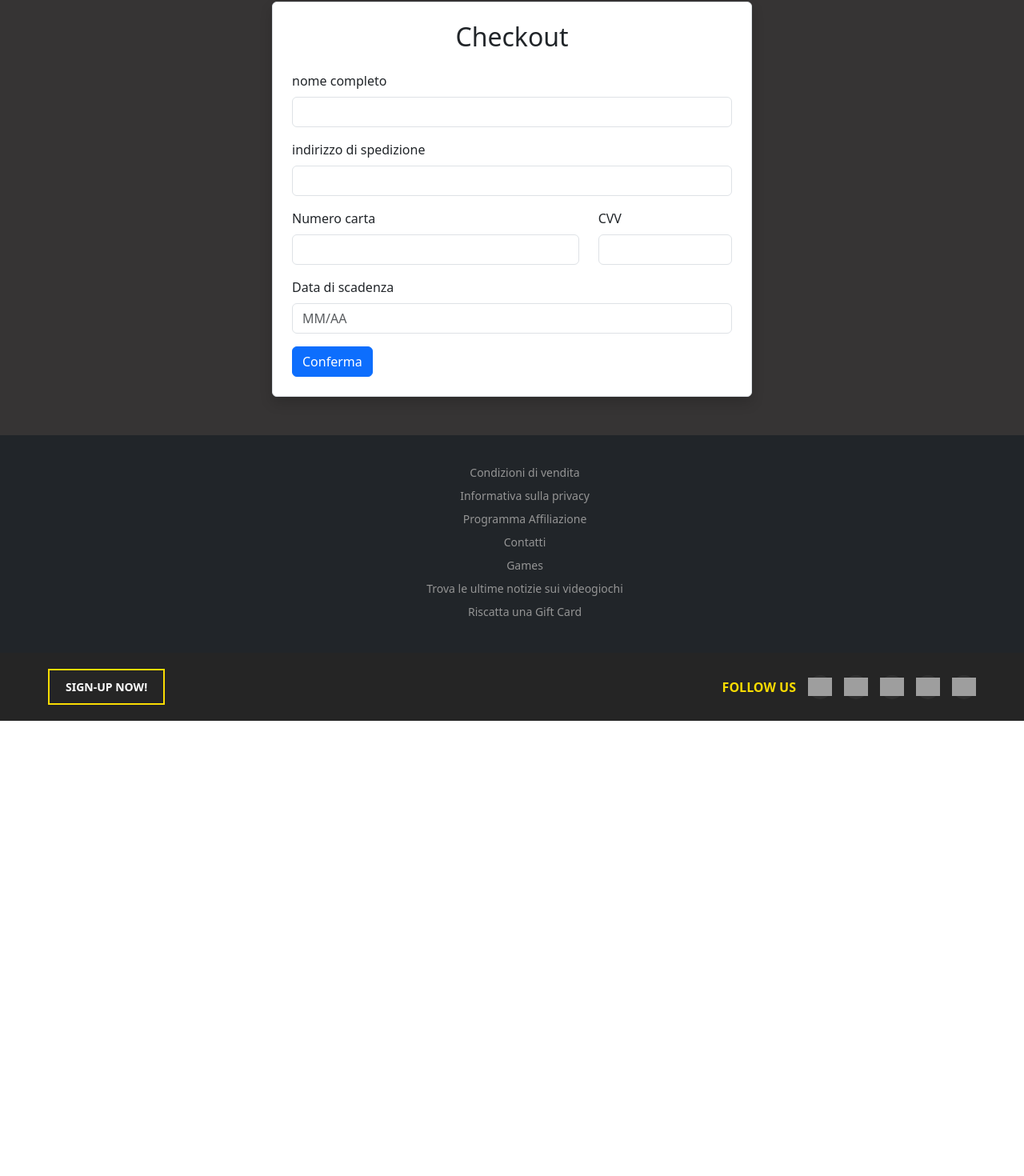
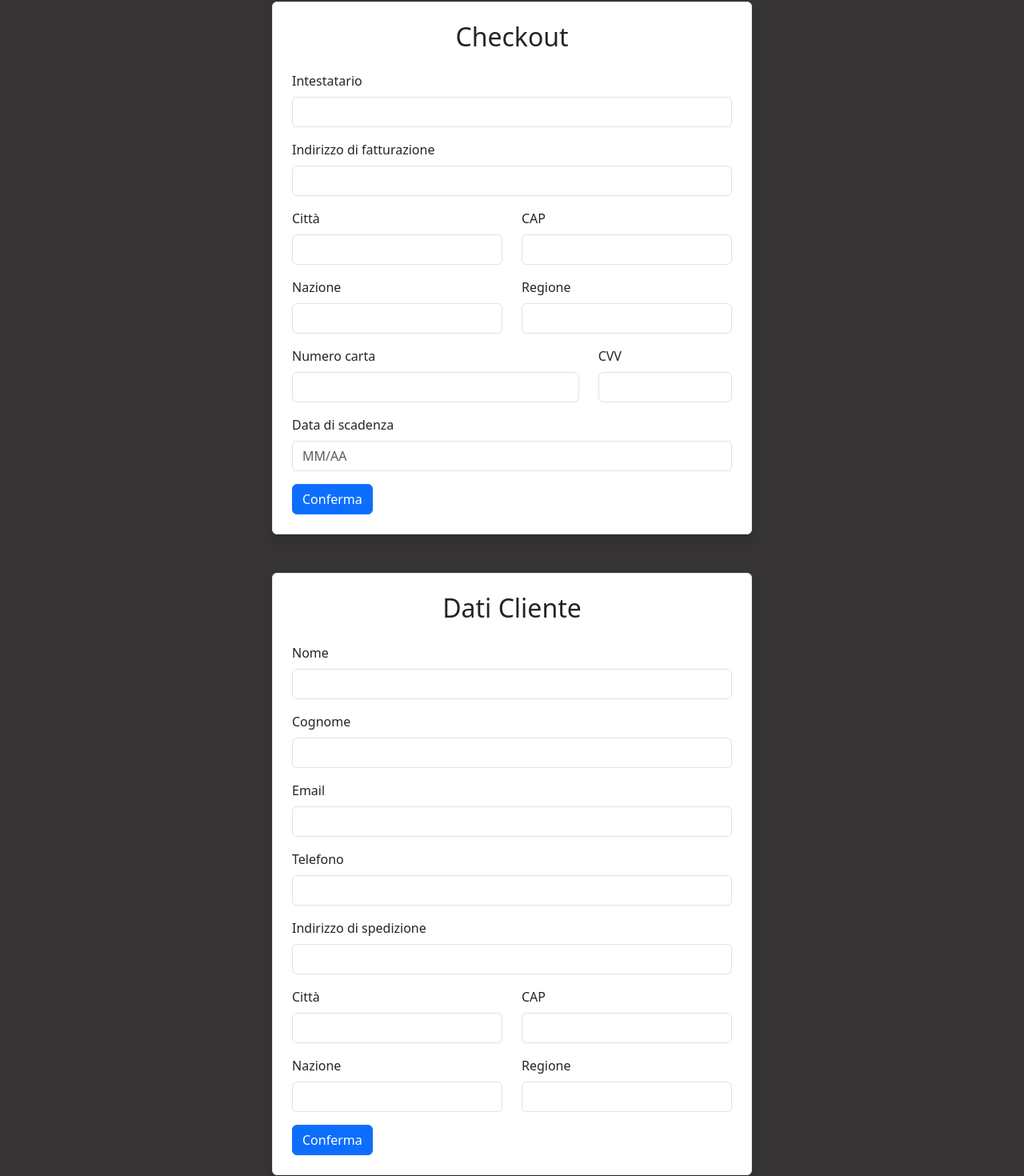
Before and after one commit to lorenzosalti/top-games-react, a React (Vite) app: page /checkout in a window 1280 px wide. Shown: the part 301-1771 px from the top of the page at 80% size. Before the commit the page ends 1202 px from the top, so only its background shows below. Built offline with nearby package versions, Linux system fonts and the light colour scheme; grey boxes are pictures that could not be loaded.

Commit message:
feat: enhance checkout form with billing and shipping details

```diff
--- a/src/pages/CheckOutPage.jsx
+++ b/src/pages/CheckOutPage.jsx
@@ -3,12 +3,28 @@ import { useContext } from "react";
 import GlobalContext from '../contexts/globalContext';
 
 const inizionalData = {
-    name: '',
-    address: '',
+    Intestatario: '',
+    address_billing: '',
+    city_billing: '',
+    postal_code_billing: '',
+    country_billing: '',
+    region_billing: '',
     cardNumber: '',
     cardCvv: '',
     cardExpiryDate: ''
 };
+
+const customersData = {
+    name: '',
+    surname: '',
+    email: '',
+    phone: '',
+    address_shipping: '',
+    city_shipping: '',
+    postal_code_shipping: '',
+    country_shipping: '',
+    region_shipping: ''
+}
 
 function Checkout() {
 
@@ -16,14 +32,25 @@ function Checkout() {
 
     const [validated, setValidated] = useState(false);
     const [formData, setFormData] = useState(inizionalData);
+    const [userData, setUserData] = useState(customersData);
     const [fieldErrors, setFieldErrors] = useState({});
     const formRef = useRef(null);
+    const userFormRef = useRef(null);
 
     function handleFormData(e) {
         const value =
             e.target.type === "checkbox" ? e.target.checked : e.target.value;
         setFormData((formData) => ({
             ...formData,
+            [e.target.name]: value,
+        }));
+    }
+
+    function handleUserData(e) {
+        const value =
+            e.target.type === "checkbox" ? e.target.checked : e.target.value;
+        setUserData((userData) => ({
+            ...userData,
             [e.target.name]: value,
         }));
     }
@@ -57,6 +84,27 @@ function Checkout() {
             console.log(formData);
             setFormData(inizionalData);
             setCartStorage([]);
+        }
+    }
+
+    function userSubmit(e) {
+        e.preventDefault();
+        const form = userFormRef.current;
+
+        const errors = {}
+
+        if (!userData.email.includes('@')) {
+            errors.email = 'email non valida';
+        }
+
+        setFieldErrors(errors)
+
+        if (Object.keys(errors).length > 0) {
+            setValidated(false);
+        } else {
+            form.classList.add("was-validated");
+            setValidated(true);
+            setUserData(customersData)
         }
     }
 
@@ -98,13 +146,37 @@ function Checkout() {
                 <h2 className="mb-4 text-center">Checkout</h2>
 
                 <div className="mb-3">
-                    <label htmlFor="name" className="form-label">nome completo</label>
-                    <input type="text" id="name" name="name" className="form-control" value={formData.name} onChange={handleFormData} required />
+                    <label htmlFor="Intestatario" className="form-label">Intestatario</label>
+                    <input type="text" id="Intestatario" name="Intestatario" className="form-control" value={formData.Intestatario} onChange={handleFormData} required />
                 </div>
 
                 <div className="mb-3">
-                    <label htmlFor="address" className="form-label">indirizzo di spedizione</label>
-                    <input type="text" id="address" name="address" className="form-control" value={formData.address} onChange={handleFormData} required />
+                    <label htmlFor="address_billing" className="form-label">Indirizzo di fatturazione</label>
+                    <input type="text" id="address_billing" name="address_billing" className="form-control" value={formData.address_billing} onChange={handleFormData} required />
+                </div>
+
+                <div className="row">
+                    <div className="col-md-6 mb-3">
+                        <label htmlFor="city_billing" className="form-label">Città</label>
+                        <input type="text" id="city_billing" name="city_billing" className="form-control" value={formData.city_billing} onChange={handleFormData} required />
+                    </div>
+
+                    <div className="col-md-6 mb-3">
+                        <label htmlFor="postal_code_billing" className="form-label">CAP</label>
+                        <input type="text" id="postal_code_billing" name="postal_code_billing" className="form-control" value={formData.postal_code_billing} onChange={handleFormData} required />
+                    </div>
+                </div>
+
+                <div className="row">
+                    <div className="col-md-6 mb-3">
+                        <label htmlFor="country_billing" className="form-label">Nazione</label>
+                        <input type="text" id="country_billing" name="country_billing" className="form-control" value={formData.country_billing} onChange={handleFormData} required />
+                    </div>
+
+                    <div className="col-md-6 mb-3">
+                        <label htmlFor="region_billing" className="form-label">Regione</label>
+                        <input type="text" id="region_billing" name="region_billing" className="form-control" value={formData.region_billing} onChange={handleFormData} required />
+                    </div>
                 </div>
 
                 <div className="row">
@@ -139,6 +211,62 @@ function Checkout() {
             </form>
 
 
+            <form className="container mt-5 mb-5 p-4 border rounded shadow bg-white needs-validation" style={{ maxWidth: "600px" }} onSubmit={userSubmit} ref={userFormRef} noValidate>
+                <h2 className="mb-4 text-center">Dati Cliente</h2>
+
+                <div className="mb-3">
+                    <label htmlFor="name" className="form-label">Nome</label>
+                    <input type="text" id="name" name="name" className="form-control" value={userData.name} onChange={handleUserData} required />
+                </div>
+
+                <div className="mb-3">
+                    <label htmlFor="surname" className="form-label">Cognome</label>
+                    <input type="text" id="surname" name="surname" className="form-control" value={userData.surname} onChange={handleUserData} required />
+                </div>
+
+                <div className="mb-3">
+                    <label htmlFor="email" className="form-label">Email</label>
+                    <input type="email" id="email" name="email" className="form-control" value={userData.email} onChange={handleUserData} required />
+                </div>
+
+                <div className="mb-3">
+                    <label htmlFor="phone" className="form-label">Telefono</label>
+                    <input type="text" id="phone" name="phone" className="form-control" value={userData.phone} onChange={handleUserData} required />
+                </div>
+
+                <div className="mb-3">
+                    <label htmlFor="address_shipping" className="form-label">Indirizzo di spedizione</label>
+                    <input type="text" id="address_shipping" name="address_shipping" className="form-control" value={userData.address_shipping} onChange={handleUserData} required />
+                </div>
+
+                <div className="row">
+                    <div className="col-md-6 mb-3">
+                        <label htmlFor="city_shipping" className="form-label">Città</label>
+                        <input type="text" id="city_shipping" name="city_shipping" className="form-control" value={userData.city_shipping} onChange={handleUserData} required />
+                    </div>
+
+                    <div className="col-md-6 mb-3">
+                        <label htmlFor="postal_code_shipping" className="form-label">CAP</label>
+                        <input type="text" id="postal_code_shipping" name="postal_code_shipping" className="form-control" value={userData.postal_code_shipping} onChange={handleUserData} required />
+                    </div>
+                </div>
+
+                <div className="row">
+                    <div className="col-md-6 mb-3">
+                        <label htmlFor="country_shipping" className="form-label">Nazione</label>
+                        <input type="text" id="country_shipping" name="country_shipping" className="form-control" value={userData.country_shipping} onChange={handleUserData} required />
+                    </div>
+
+                    <div className="col-md-6 mb-3">
+                        <label htmlFor="region_shipping" className="form-label">Regione</label>
+                        <input type="text" id="region_shipping" name="region_shipping" className="form-control" value={userData.region_shipping} onChange={handleUserData} required />
+                    </div>
+                </div>
+
+                <button type="submit" className="btn btn-primary" data-bs-toggle="modal" data-bs-target="#exampleModal">
+                    Conferma
+                </button>
+            </form>
 
 
 
```
